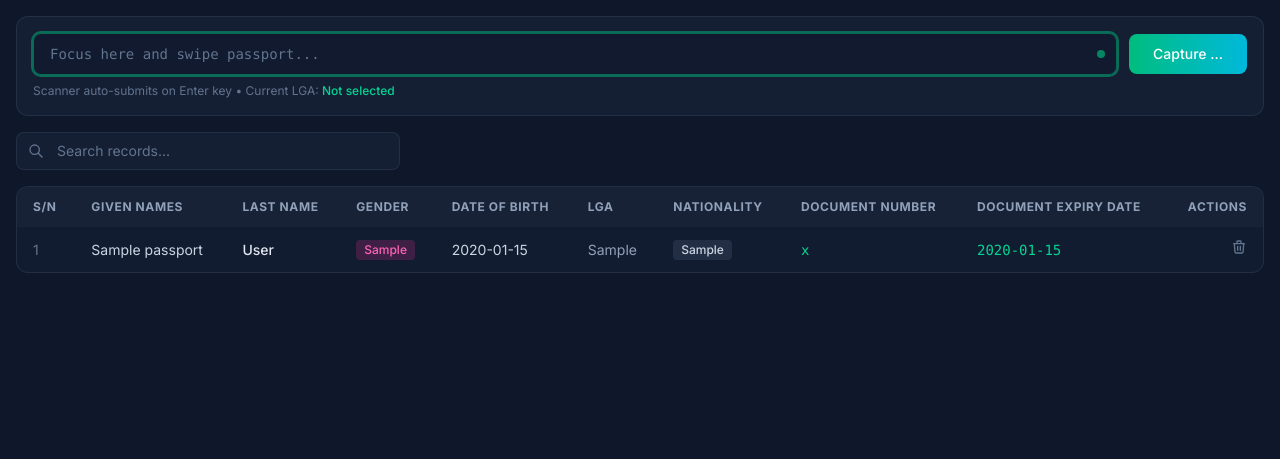
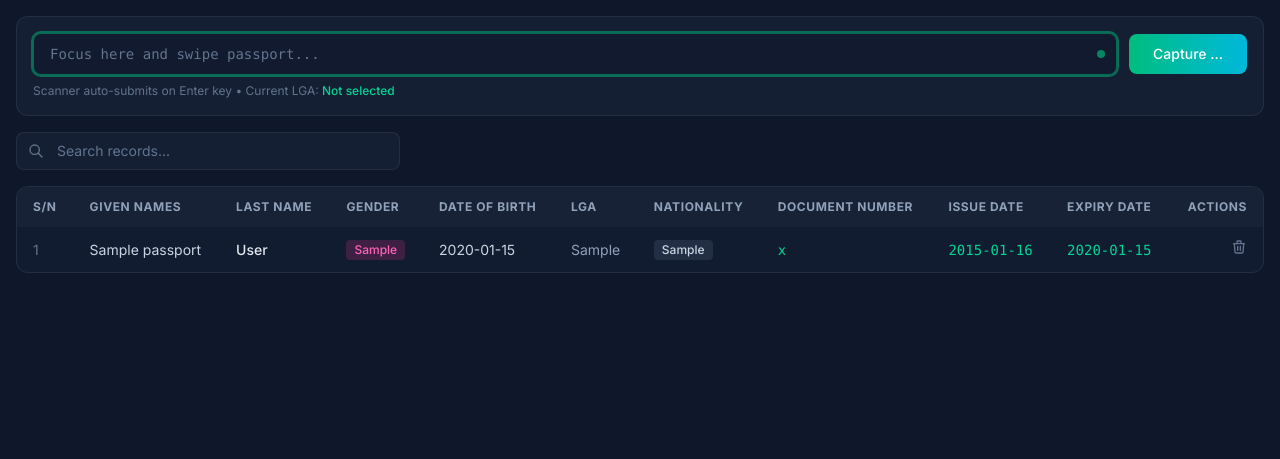
Before and after one commit to adilimudassir/passport, a Laravel app: page / in a window 1280 px wide. Shown: the part 50-509 px from the top of the page. Run offline with Laravel 12, Linux system fonts and the light colour scheme; tables that the repository leaves empty hold one stand-in row (values such as "Sample post"); style sheets or scripts are compiled from the project's sources; some libraries are stand-ins or nearby versions.

Commit message:
feat(passport): add issue date calculation and export support
Implement an `issue_date` attribute on the Passport model that derives the
issue date from the expiry date (calculated as 5 years prior plus one day).
Update the passport export functionality and UI views to include this
new field.

- Add `issue_date` accessor to `Passport` model
- Update `PassportsExport` to include issue date in Excel/PDF exports
- Update passport PDF and Livewire table views to display issue date
- Add unit and feature tests for passport issue date logic and exports

```diff
--- a/app/Exports/PassportsExport.php
+++ b/app/Exports/PassportsExport.php
@@ -22,6 +22,7 @@ class PassportsExport implements FromCollection, WithHeadings, WithStyles
                 'lga' => $passport->lga,
                 'nationality' => $passport->nationality,
                 'passport_number' => $passport->passport_number ?? '',
+                'issue_date' => $passport->issue_date ?? '',
                 'expiry_date' => $passport->expiry_date ?? '',
             ];
         });
@@ -38,7 +39,8 @@ class PassportsExport implements FromCollection, WithHeadings, WithStyles
             'LGA',
             'Nationality',
             'Document Number',
-            'Document Expiry Date',
+            'Issue Date',
+            'Expiry Date',
         ];
     }
 
--- a/app/Models/Passport.php
+++ b/app/Models/Passport.php
@@ -2,6 +2,7 @@
 
 namespace App\Models;
 
+use Carbon\CarbonImmutable;
 use Illuminate\Database\Eloquent\Model;
 
 class Passport extends Model
@@ -16,4 +17,34 @@ class Passport extends Model
         'passport_number',
         'nationality',
     ];
+
+    protected $appends = [
+        'issue_date',
+    ];
+
+    public function getIssueDateAttribute(): ?string
+    {
+        if (blank($this->expiry_date)) {
+            return null;
+        }
+
+        $expiryDate = trim((string) $this->expiry_date);
+
+        if (preg_match('/^\d{6}$/', $expiryDate)) {
+            $parsedDate = CarbonImmutable::createFromFormat('ymd', $expiryDate);
+
+            if ($parsedDate !== false) {
+                return $parsedDate->subYears(5)->addDay()->format('ymd');
+            }
+        }
+
+        try {
+            return CarbonImmutable::parse($expiryDate)
+                ->subYears(5)
+                ->addDay()
+                ->format('Y-m-d');
+        } catch (\Throwable) {
+            return null;
+        }
+    }
 }
--- a/resources/views/exports/passports-pdf.blade.php
+++ b/resources/views/exports/passports-pdf.blade.php
@@ -105,7 +105,8 @@
                 <th>LGA</th>
                 <th>Nationality</th>
                 <th>Document Number</th>
-                <th>Document Expiry Date</th>
+                <th>Issue Date</th>
+                <th>Expiry Date</th>
             </tr>
         </thead>
         <tbody>
@@ -122,7 +123,8 @@
                 <td>{{ $passport->date_of_birth }}</td>
                 <td>{{ $passport->lga }}</td>
                 <td>{{ $passport->nationality }}</td>
-                <td class="passport-number">{{ $passport->document_number }}</td>
+                <td class="passport-number">{{ $passport->passport_number }}</td>
+                <td class="passport-number">{{ $passport->issue_date }}</td>
                 <td class="passport-number">{{ $passport->expiry_date }}</td>
             </tr>
             @endforeach
--- a/resources/views/livewire/passport-capture.blade.php
+++ b/resources/views/livewire/passport-capture.blade.php
@@ -122,7 +122,8 @@
                             <th class="px-4 py-3">LGA</th>
                             <th class="px-4 py-3">Nationality</th>
                             <th class="px-4 py-3">Document Number</th>
-                            <th class="px-4 py-3">Document Expiry Date</th>
+                            <th class="px-4 py-3">Issue Date</th>
+                            <th class="px-4 py-3">Expiry Date</th>
                             <th class="px-4 py-3 text-right">Actions</th>
                         </tr>
                     </thead>
@@ -148,6 +149,7 @@
                                 </span>
                             </td>
                             <td class="px-4 py-3 font-mono text-emerald-400">{{ $passport->passport_number }}</td>
+                            <td class="px-4 py-3 font-mono text-emerald-400">{{ $passport->issue_date }}</td>
                             <td class="px-4 py-3 font-mono text-emerald-400">{{ $passport->expiry_date }}</td>
                             <td class="px-4 py-3 text-right">
                                 <button wire:click="deletePassport({{ $passport->id }})"
@@ -161,7 +163,7 @@
                         </tr>
                         @empty
                         <tr>
-                            <td colspan="11" class="px-4 py-12 text-center">
+                            <td colspan="12" class="px-4 py-12 text-center">
                                 <div class="text-slate-500">
                                     <svg class="w-12 h-12 mx-auto mb-3 opacity-50" fill="none" stroke="currentColor" viewBox="0 0 24 24">
                                         <path stroke-linecap="round" stroke-linejoin="round" stroke-width="1.5" d="M9 12h6m-6 4h6m2 5H7a2 2 0 01-2-2V5a2 2 0 012-2h5.586a1 1 0 01.707.293l5.414 5.414a1 1 0 01.293.707V19a2 2 0 01-2 2z" />
```
Also changed, not shown: tests/Feature/PassportsExportTest.php (added, +23 -0 lines), tests/Unit/PassportIssueDateTest.php (added, +11 -0 lines).
